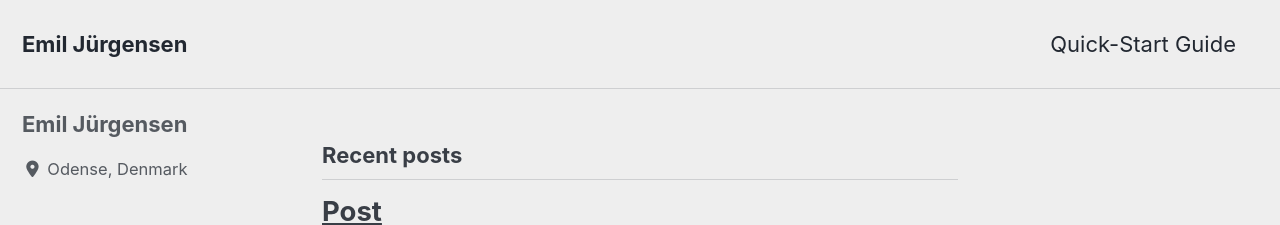
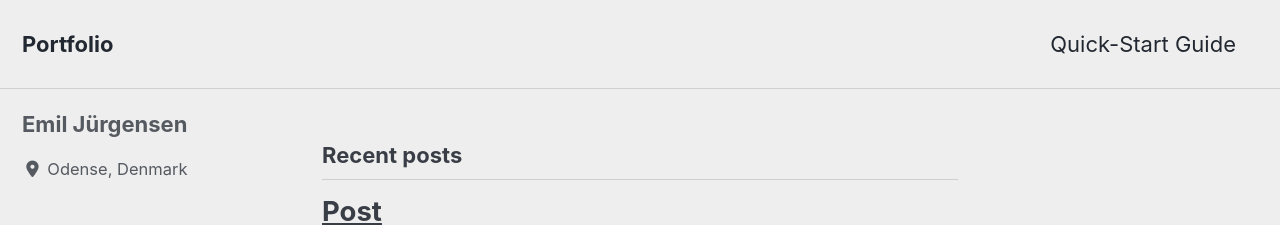
Before and after one commit to Emil428f/Portfolio, a Jekyll site: the page built from index.html, in a window 1280 px wide and 900 px high. Shown: the top 225 px of the window. Built offline with Jekyll 4.4.1, drawn with Linux system fonts in a browser that asks for light colours; cached includes are drawn as plain includes; nearby versions of some CDN libraries; the list of posts is cut into pages by our own code.

Commit message:
Update _config.yml

```diff
--- a/_config.yml
+++ b/_config.yml
@@ -16,7 +16,7 @@ minimal_mistakes_skin    : "air" # "default", "aqua", "contrast", "dark", "dirt"
 
 # Site Settings
 locale                   : "en-GB"
-title                    : "Emil Jürgensen"
+title                    : "Portfolio"
 title_separator          : "-"
 subtitle                 : # site tagline that appears below site title in masthead
 name                     : "Emil Jürgensen"
```
